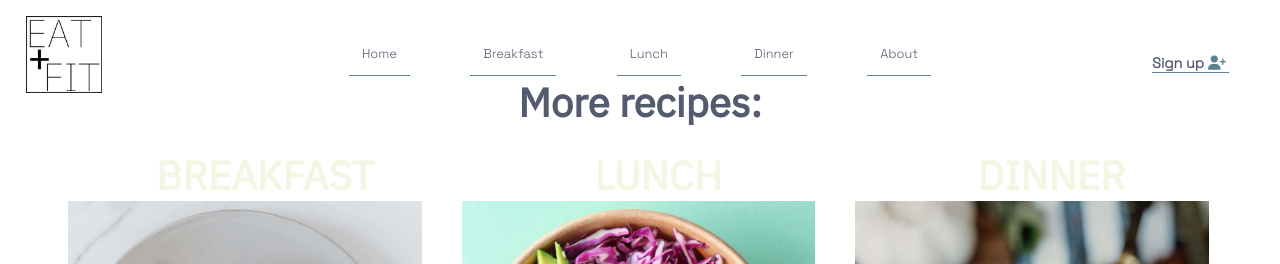
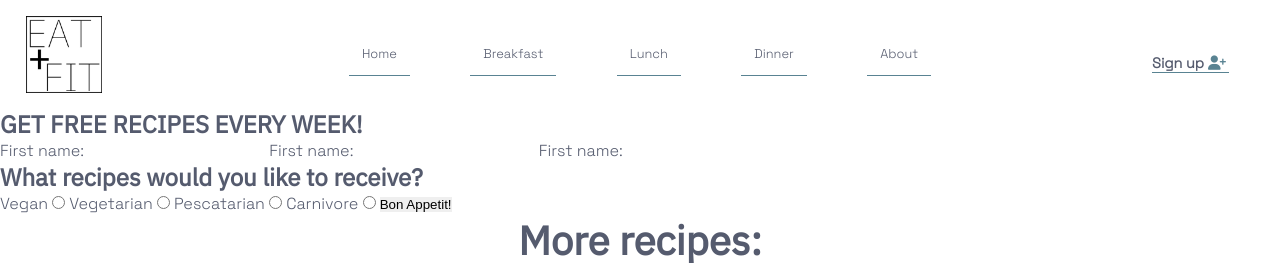
Before and after one commit to nikkibudeanu/EatFit, a plain HTML site: page signup.html in a window 1280 px wide. Shown: the top 264 px of the page. Drawn offline with Linux system fonts and the light colour scheme.

Commit message:
add the form structure

```diff
--- a/signup.html
+++ b/signup.html
@@ -65,9 +65,44 @@
         </div>
 
     </nav>
+   </header>
+
+    <!--Signup FORM-->
+
+    <section class="form-section">
+
+<form method="POST" action="https://formdump.codeinstitute.net/" class="signupform" >
+<h2>GET FREE RECIPES EVERY WEEK!</h2>
 
 
+<label for="fname">First name:</label>
+<input id="fname" name="first_name" type="text" class="text-input" required >
 
+
+<label for="lname">First name:</label>
+<input id="lname" name="last_name" type="text" class="text-input" required >
+
+
+<label for="email">First name:</label>
+<input id="email" name="email_address" type="email" class="text-input" required >
+
+
+<h2>What recipes would you like to receive?</h2>
+<label for="vegan">Vegan</label>
+            <input type="radio" id="vegan" name="diet" value="vegan" required>
+<label for="vegetarian">Vegetarian</label>
+            <input type="radio" id="vegetarian" name="diet" value="vegetarian" required>
+<label for="pescatarian">Pescatarian</label>
+            <input type="radio" id="pescatarian" name="diet" value="pescatarian" required>
+<label for="carnivore">Carnivore</label>
+            <input type="radio" id="carnivore" name="diet" value="carnivore" required>
+
+
+            <input type="submit" value="Bon Appetit!" class="signupbutton">
+
+</form>
+
+    </section>
 
         <!-- More recipes section with links to other pages-->
         <h1>More recipes:</h1>
```
